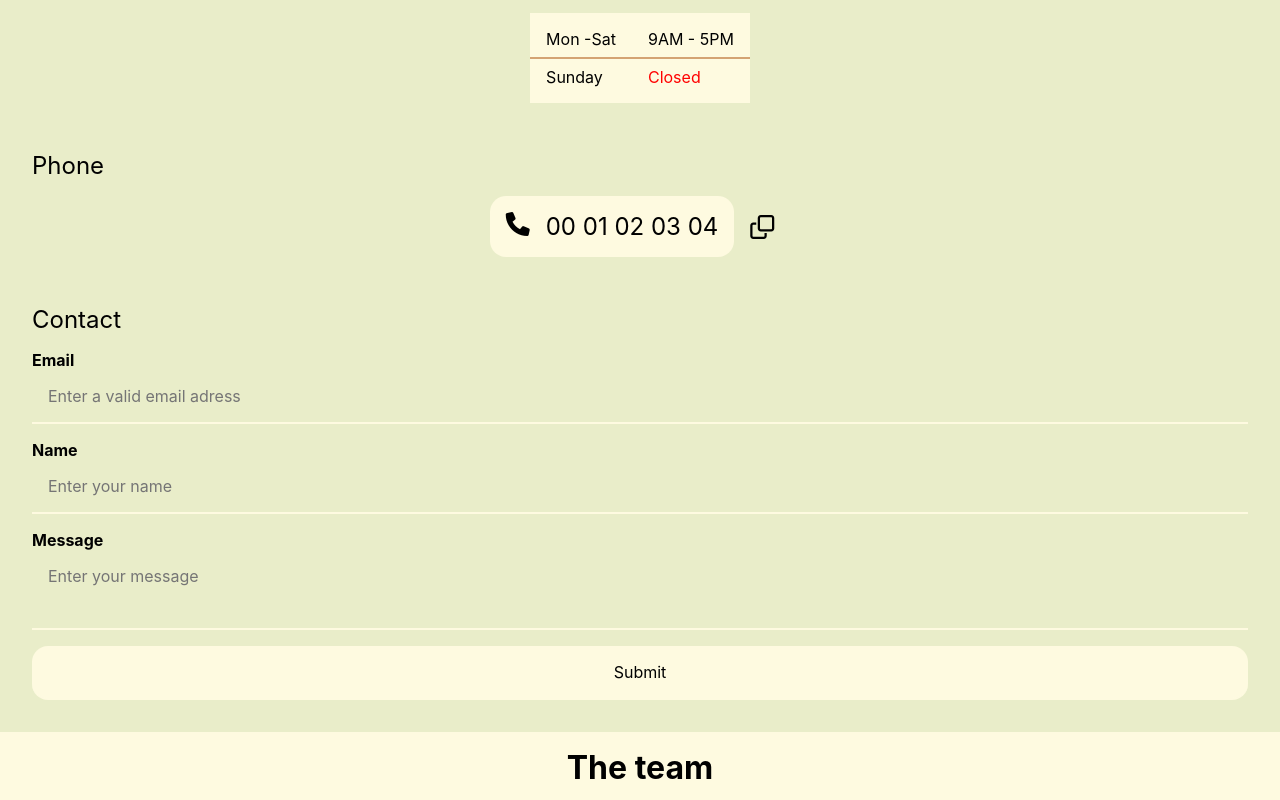
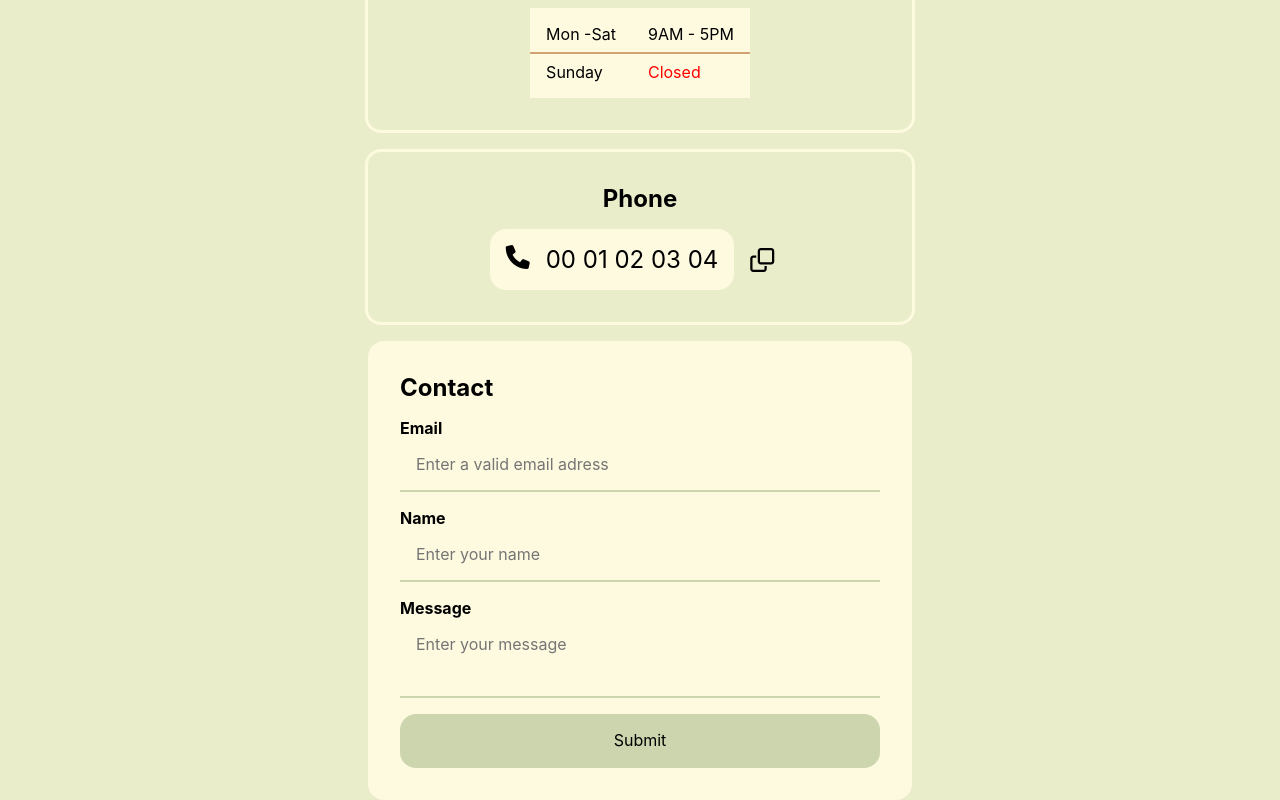
Before and after one commit to OliverIngle/salon-template, a Svelte app: page / in a window 1280 px wide. Shown: the part 1580-2380 px from the top of the page. Built offline with nearby package versions, Linux system fonts and the light colour scheme.

Commit message:
Responsive booking section

```diff
--- a/src/views/Booking.svelte
+++ b/src/views/Booking.svelte
@@ -10,9 +10,9 @@
 </script>
 
 <section id="booking">
+    <h2 class="sectionTitle">Book your cut</h2>
     <div class="bookingInfoContainer">
-        <h2 class="sectionTitle">Book your cut</h2>
-        <div class="padded1margin1Block centerXContainer">
+        <div class="padded1margin1Block centerXContainer availability">
             <h3>Availability</h3>
             <i class="fa-regular fa-clock timeIcon"></i>
             <table>
@@ -26,7 +26,7 @@
                 </tr>
             </table>
         </div>
-        <div class="centerXContainer padded1margin1Block">
+        <div class="centerXContainer padded1margin1Block phone">
             <h3>Phone</h3>
             <div class="phoneInfo">
                 <div class="numberContainer">
@@ -38,7 +38,7 @@
                 </button>
             </div>
         </div>
-        <div class="padded1margin1Block">
+        <div class="padded1margin1Block contact">
             <h3>Contact</h3>
             <div class="contactForm">
                 <form>
@@ -65,6 +65,9 @@
         border-radius: 1rem; */
         margin: 1rem;
         margin-bottom: 0;
+    }
+    .padded1margin1Block:last-child {
+        margin-bottom: 2rem;
     }
 
     h3 {
@@ -132,4 +135,51 @@
         border-radius: 1rem;
     }
 
+    @media screen and (min-width: 700px) {
+
+        .bookingInfoContainer {
+            display: flex;
+            flex-direction: column;
+            align-items: center;
+        }
+
+        h3 {
+            align-self: auto;
+            font-weight: bold;
+        }
+
+        i.timeIcon {
+            visibility: hidden;
+            height: 0px;
+        }
+
+        .contact {
+            background-color: var(--primary);
+            border-radius: 1rem;
+            width: 30rem;
+            padding: 2rem;
+            padding-bottom: 1rem;
+        }
+
+        .availability, .phone {
+            padding: 2rem;
+            width: 30rem;
+            border: 3px solid;
+            border-color: var(--primary);
+            border-radius: 1rem;
+        }
+
+
+        input, textarea {
+            border-color: var(--tertiary);
+        }
+
+        .submitButton {
+            background-color: var(--tertiary);
+        }
+
+    }
+
+
+
 </style>
```
